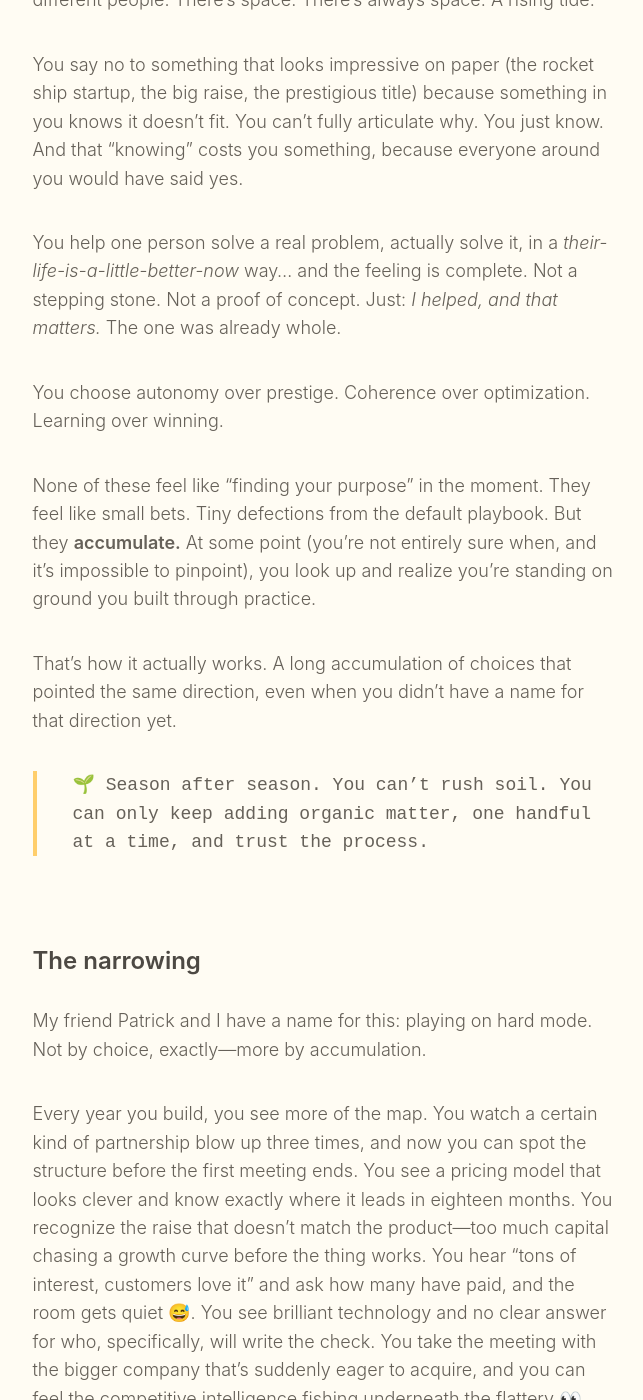
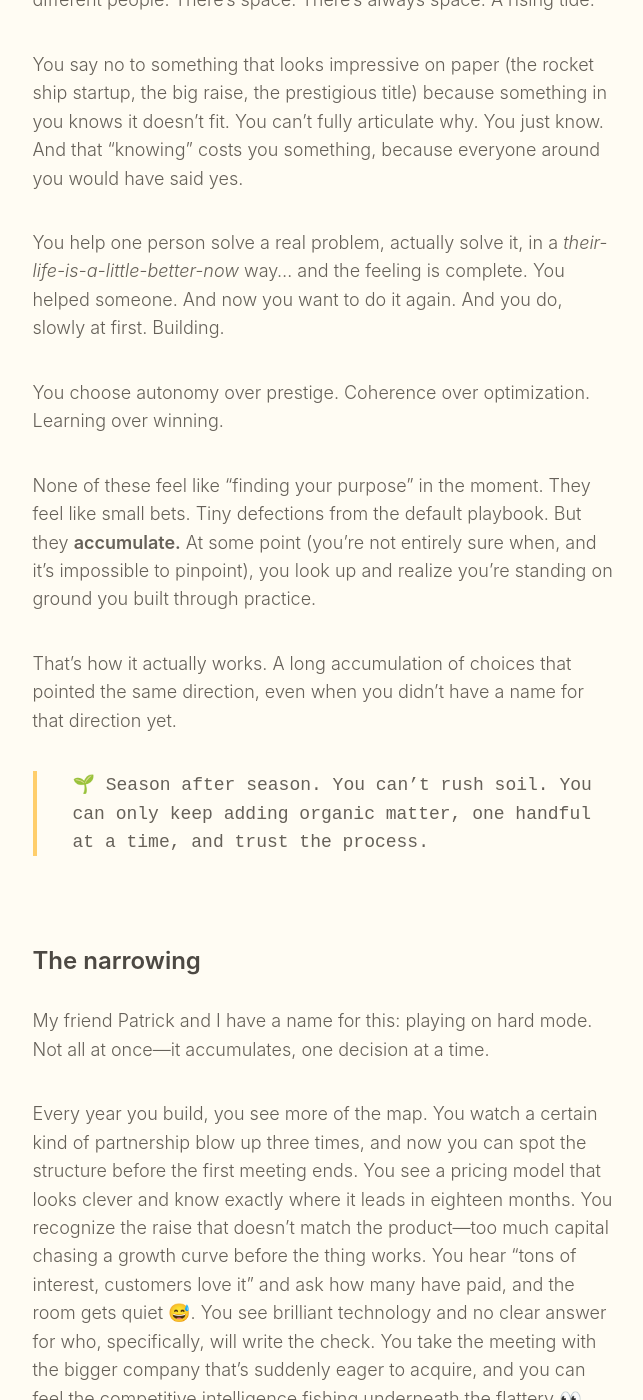
Before and after one commit to paulmederos/pm17, a Jekyll site: the page built from _posts/2026-02-26-purpose-driven-entrepreneurship.md, in a window 1280 px wide and 1400 px high, scrolled down 3088 px. Shown: the whole window, without its empty margins (314-957 px from the left). Built offline with Jekyll 4.4.1, drawn with Linux system fonts in a browser that asks for light colours; some web fonts are replaced.

Commit message:
Copy fixes: hard mode choice, help-one-person momentum
- "Not by choice, exactly" → "Not all at once—it accumulates,
  one decision at a time" (the original contradicted the thesis;
  you DID choose this, just incrementally)
- "Not a stepping stone. Not a proof of concept. Just:" →
  "You helped someone. And now you want to do it again. And you
  do, slowly at first. Building." (cuts the Not X / Not Y / Just Z
  pattern; shifts from contemplation to forward momentum)

https://claude.ai/code/session_01QhCz29cSLapAw2svC4Kms6

```diff
--- a/_posts/2026-02-26-purpose-driven-entrepreneurship.md
+++ b/_posts/2026-02-26-purpose-driven-entrepreneurship.md
@@ -47,7 +47,7 @@ You share something valuable with someone who's technically a competitor (a real
 
 You say no to something that looks impressive on paper (the rocket ship startup, the big raise, the prestigious title) because something in you knows it doesn't fit. You can't fully articulate why. You just know. And that "knowing" costs you something, because everyone around you would have said yes.
 
-You help one person solve a real problem, actually solve it, in a *their-life-is-a-little-better-now* way... and the feeling is complete. Not a stepping stone. Not a proof of concept. Just: *I helped, and that matters.* The one was already whole.
+You help one person solve a real problem, actually solve it, in a *their-life-is-a-little-better-now* way... and the feeling is complete. You helped someone. And now you want to do it again. And you do, slowly at first. Building.
 
 You choose autonomy over prestige. Coherence over optimization. Learning over winning.
 
@@ -59,7 +59,7 @@ That's how it actually works. A long accumulation of choices that pointed the sa
 
 ## The narrowing
 
-My friend Patrick and I have a name for this: playing on hard mode. Not by choice, exactly—more by accumulation.
+My friend Patrick and I have a name for this: playing on hard mode. Not all at once—it accumulates, one decision at a time.
 
 Every year you build, you see more of the map. You watch a certain kind of partnership blow up three times, and now you can spot the structure before the first meeting ends. You see a pricing model that looks clever and know exactly where it leads in eighteen months. You recognize the raise that doesn't match the product—too much capital chasing a growth curve before the thing works. You hear "tons of interest, customers love it" and ask how many have paid, and the room gets quiet 😅. You see brilliant technology and no clear answer for who, specifically, will write the check. You take the meeting with the bigger company that's suddenly eager to acquire, and you can feel the competitive intelligence fishing underneath the flattery 👀. You've been down enough paths to recognize the dead ends from the trailhead.
 
```
